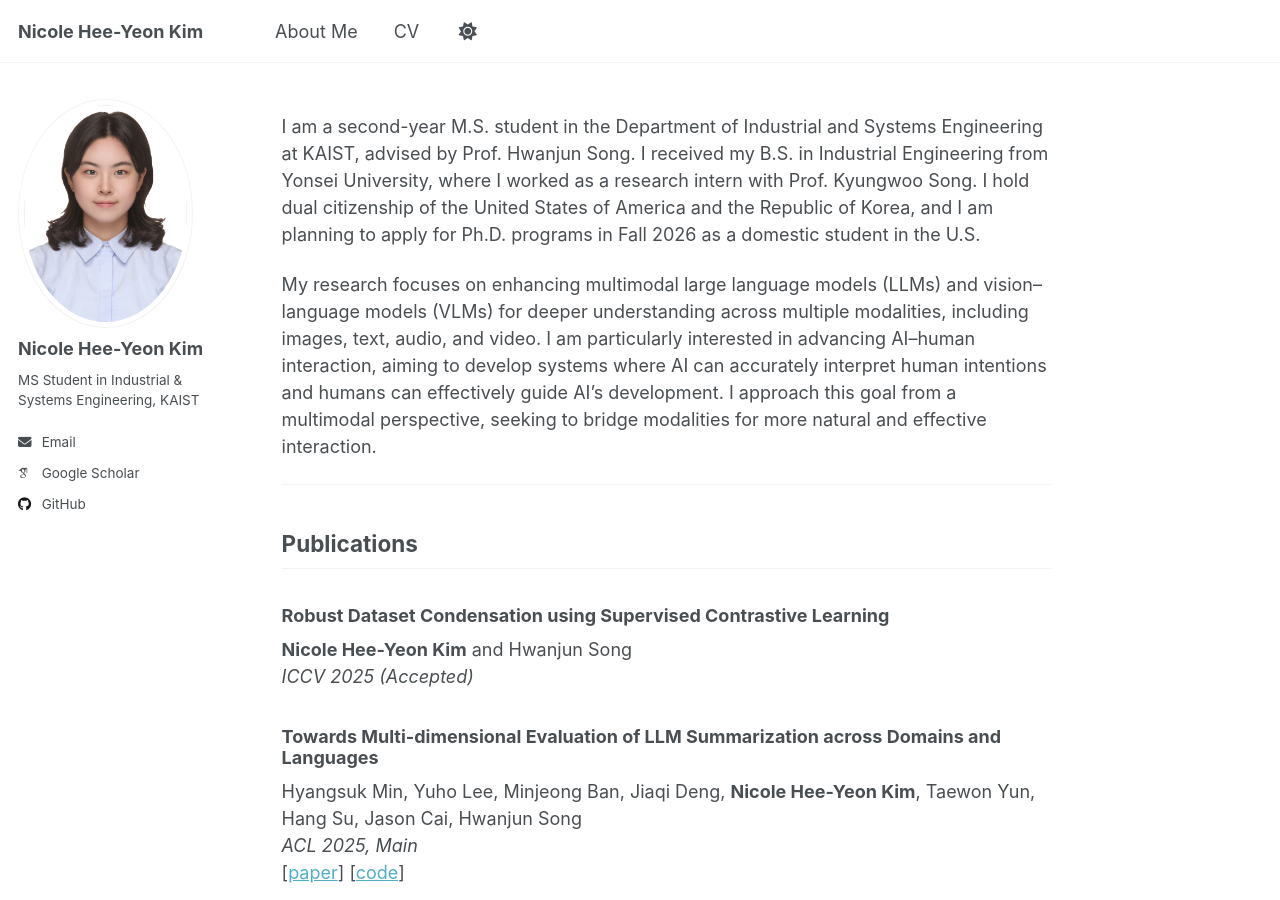
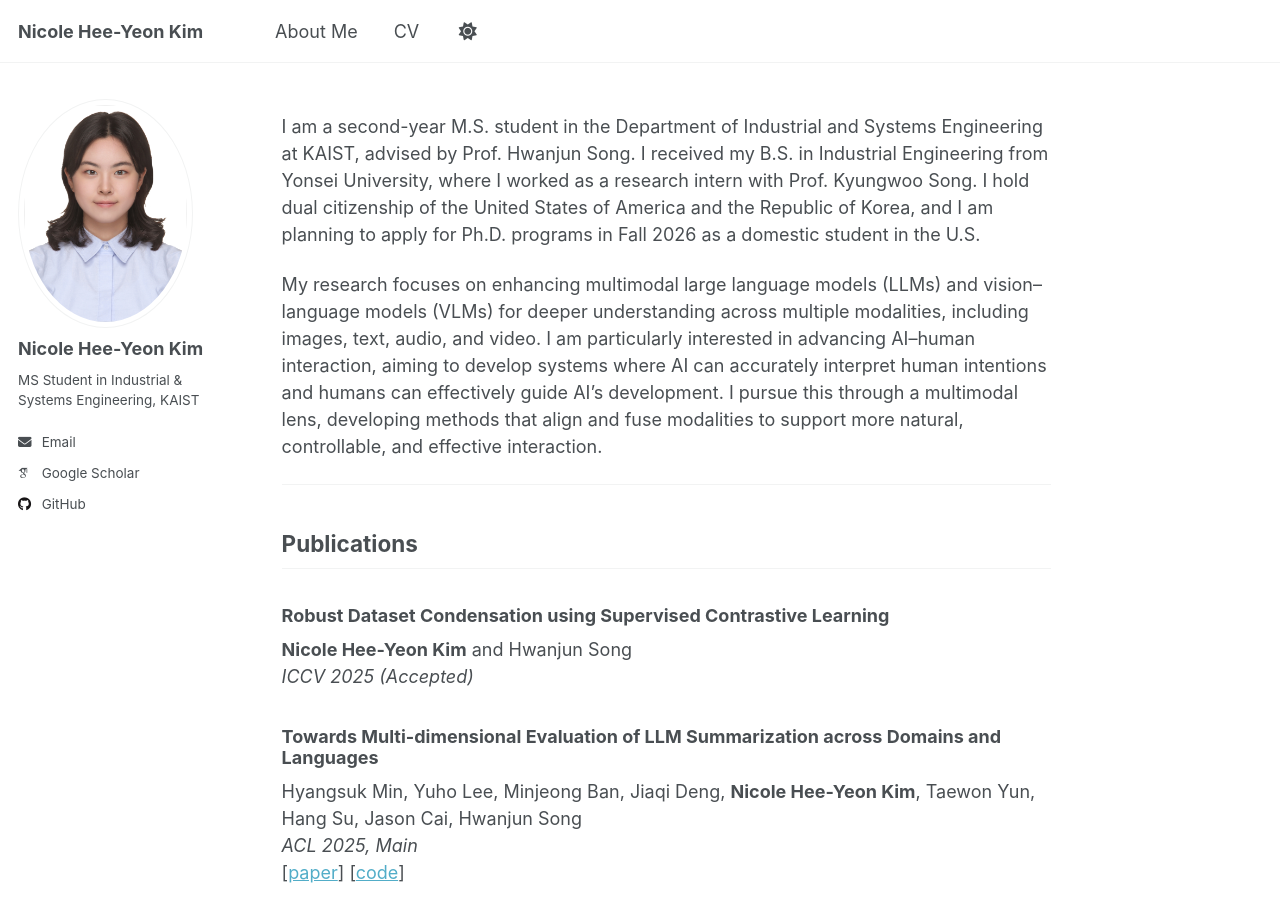
Before and after one commit to Nicole-Hee-Yeon-Kim/Nicole-Hee-Yeon-Kim.github.io, a Jekyll site: the page built from _pages/about.md, in a window 1280 px wide and 900 px high. Built offline with Jekyll 4.4.1, drawn with Linux system fonts in a browser that asks for light colours; some web fonts are replaced; a script that is not in the unit is left out.

Commit message:
Update about.md

```diff
--- a/_pages/about.md
+++ b/_pages/about.md
@@ -9,7 +9,7 @@ redirect_from:
 
 I am a second-year M.S. student in the Department of Industrial and Systems Engineering at KAIST, advised by Prof. Hwanjun Song. I received my B.S. in Industrial Engineering from Yonsei University, where I worked as a research intern with Prof. Kyungwoo Song. I hold dual citizenship of the United States of America and the Republic of Korea, and I am planning to apply for Ph.D. programs in Fall 2026 as a domestic student in the U.S.
 
-My research focuses on enhancing multimodal large language models (LLMs) and vision–language models (VLMs) for deeper understanding across multiple modalities, including images, text, audio, and video. I am particularly interested in advancing AI–human interaction, aiming to develop systems where AI can accurately interpret human intentions and humans can effectively guide AI’s development. I approach this goal from a multimodal perspective, seeking to bridge modalities for more natural and effective interaction.
+My research focuses on enhancing multimodal large language models (LLMs) and vision–language models (VLMs) for deeper understanding across multiple modalities, including images, text, audio, and video. I am particularly interested in advancing AI–human interaction, aiming to develop systems where AI can accurately interpret human intentions and humans can effectively guide AI’s development. I pursue this through a multimodal lens, developing methods that align and fuse modalities to support more natural, controllable, and effective interaction.
 
 ---
 
```
